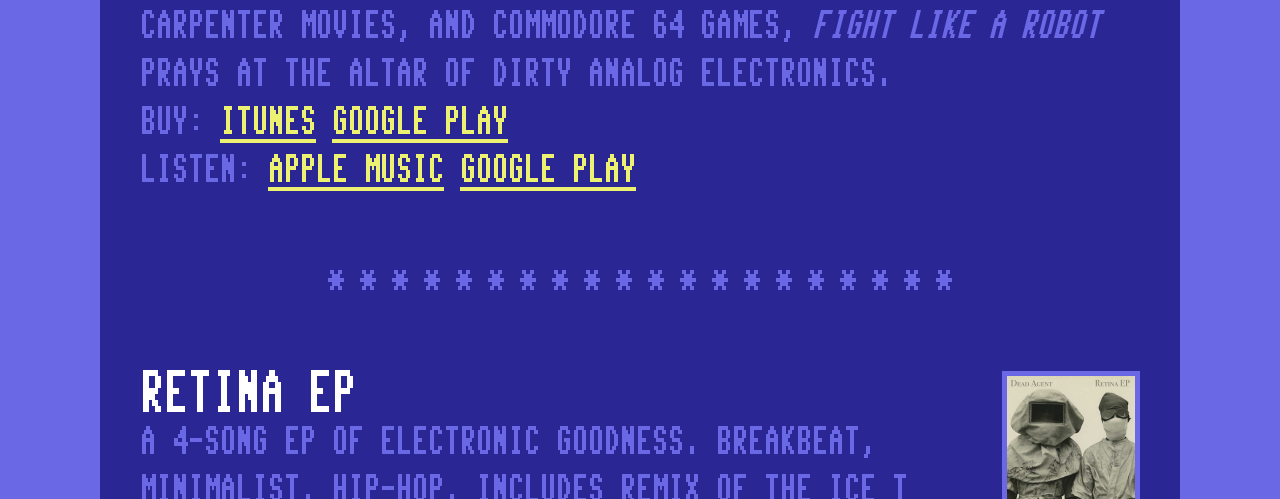
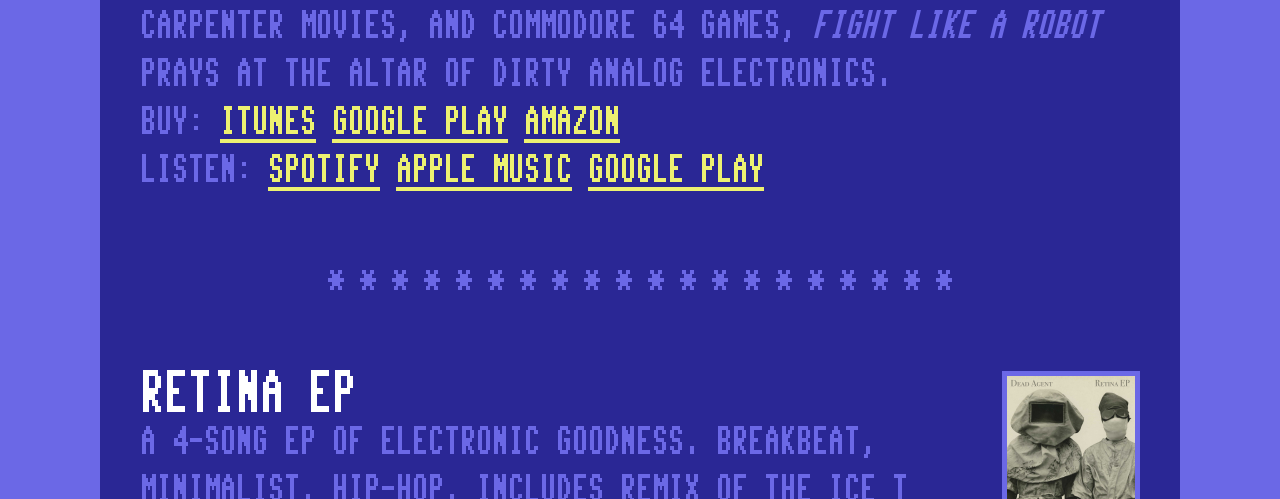
Before and after one commit to funkatron/deadagent.net, a plain HTML site: page public/index.html in a window 1280 px wide. Shown: the part 601-1100 px from the top of the page. Drawn offline with Linux system fonts and the light colour scheme.

Commit message:
fix and update buy and listen links for FLAR

```diff
--- a/public/index.html
+++ b/public/index.html
@@ -154,10 +154,12 @@
                         <li>Buy:</li>
                         <li><a href="https://itunes.apple.com/us/album/fight-like-a-robot/id1191152871?uo=4&app=itunes" target="_blank">iTunes</a></li>
                         <li><a href="https://play.google.com/store/music/album/Dead_Agent_Fight_Like_a_Robot?id=Bevzfqatwrrcgcjyyywfuktpv4a" target="_blank">Google Play</a></li>
+                        <li><a href="https://smile.amazon.com/gp/product/B01MR1RLXA/ref=as_li_ss_tl?ie=UTF8&linkCode=ll1&tag=funkatroncom-20&linkId=bb4d8fbef8f3f562c3b4b387e03d4144" target="_blank">Amazon</a></li>
                     </ul>
                     <ul>
                         <li>Listen:</li>
-                        <li><a href="" target="_blank">Apple Music</a></li>
+                        <li><a href="https://open.spotify.com/album/3j2ksOUg7PeZThzSkn1I1u" target="_blank">Spotify</a></li>
+                        <li><a href="https://itunes.apple.com/us/album/fight-like-a-robot/id1191152871?uo=4&app=music" target="_blank">Apple Music</a></li>
                         <li><a href="https://play.google.com/store/music/album/Dead_Agent_Fight_Like_a_Robot?id=Bevzfqatwrrcgcjyyywfuktpv4a" target="_blank">Google Play</a></li>
                     </ul>
                 </div>
```
